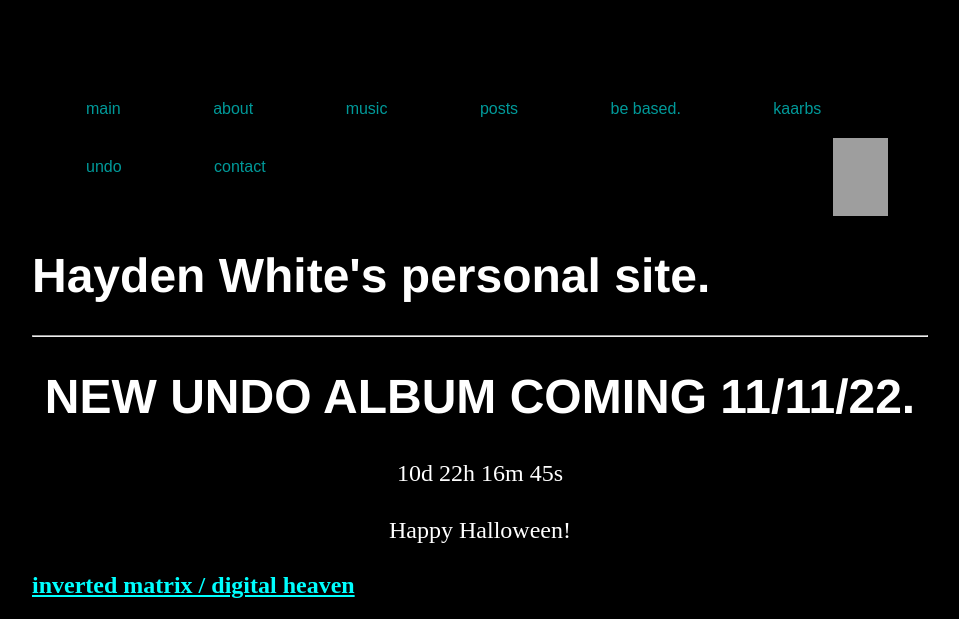
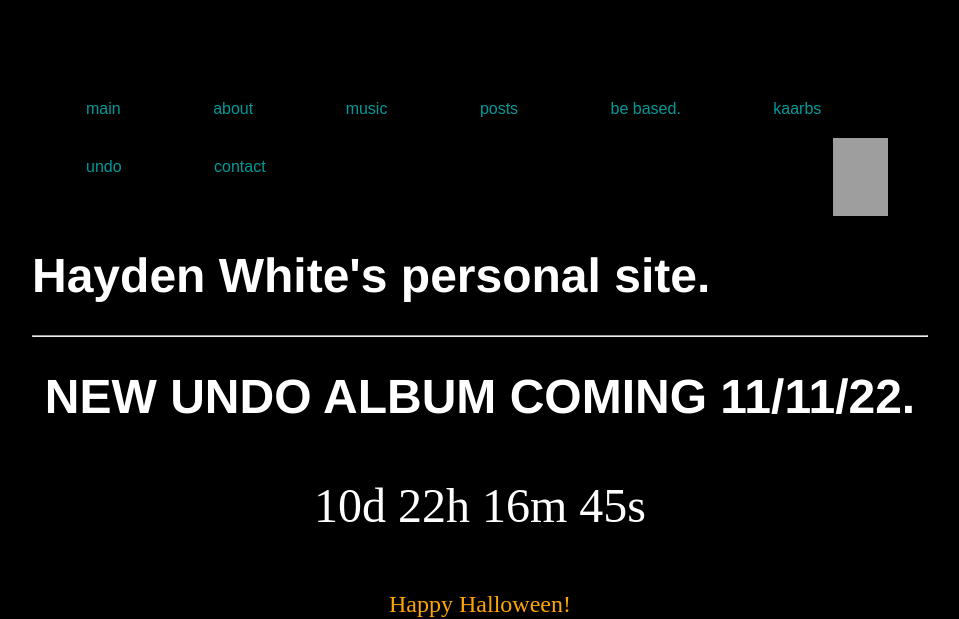
Before and after one commit to whiteVHS/whiteVHS.github.io, a Jekyll site: the page built from index.html, in a window 1280 px wide. Shown: the top 619 px of the page, without its empty margins (160-1119 px from the left). Built offline with Jekyll 4.4.1, drawn with Linux system fonts in a browser that asks for light colours; grey boxes are pictures that could not be loaded.

Commit message:
Update index.html

```diff
--- a/index.html
+++ b/index.html
@@ -5,9 +5,9 @@ title: Happy Hacking!
 <div class="blurb">
         <h1>Hayden White's personal site.</h1>
 	<hr>
-	<h1 style="text-align:center" style="font-size:300%"><strong>NEW UNDO ALBUM COMING 11/11/22.</strong></h1>
-	<p style="text-align:center" style="font-size:300%" style="text-align:center" id="timer"></p>
-	<p style="text-align:center" style="color:orange" style="font-size:150%">Happy Halloween!</p>
+	<h1 style="text-align:center; font-size:300%"><strong>NEW UNDO ALBUM COMING 11/11/22.</strong></h1>
+	<p style="text-align:center; font-size:300%" id="timer"></p>
+	<p style="text-align:center; color:orange; font-size:150%">Happy Halloween!</p>
 
 <script>
 var countDownDate = new Date("Nov 11, 2022 00:00:00").getTime();
```
